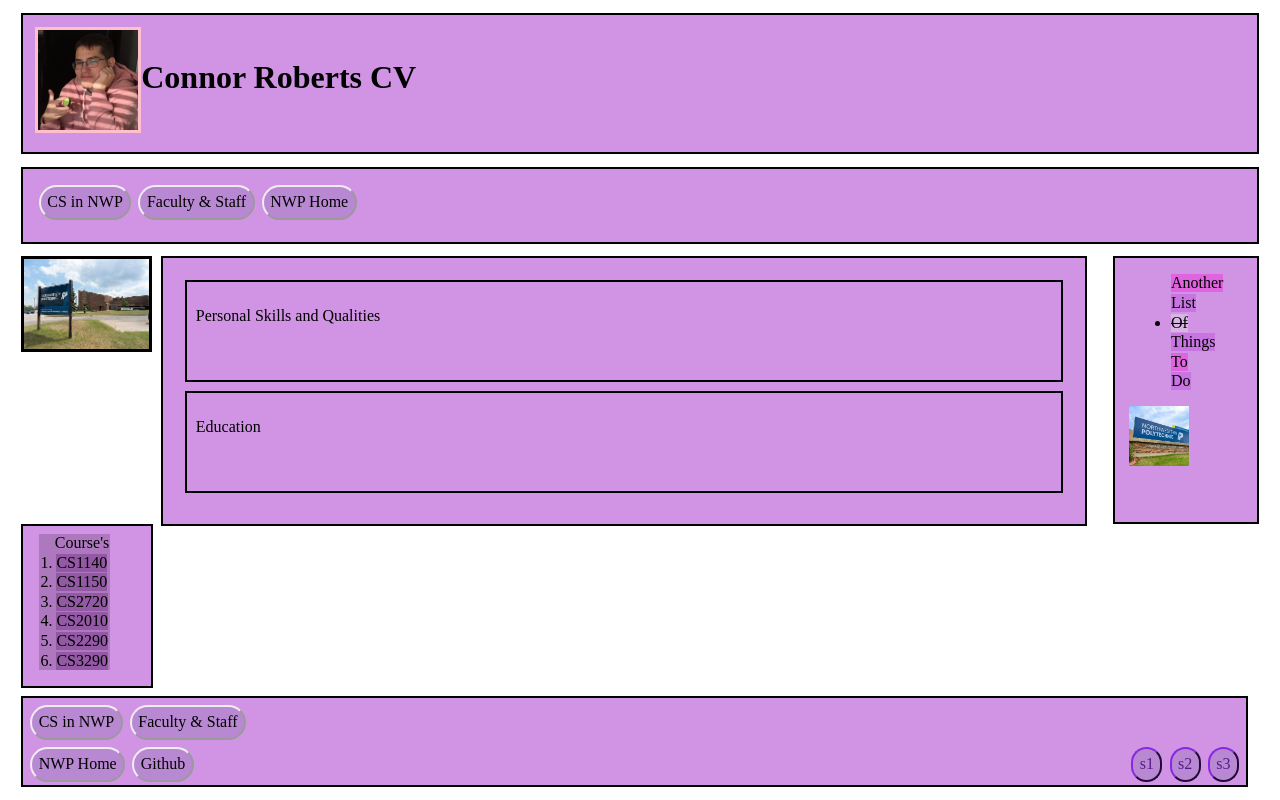
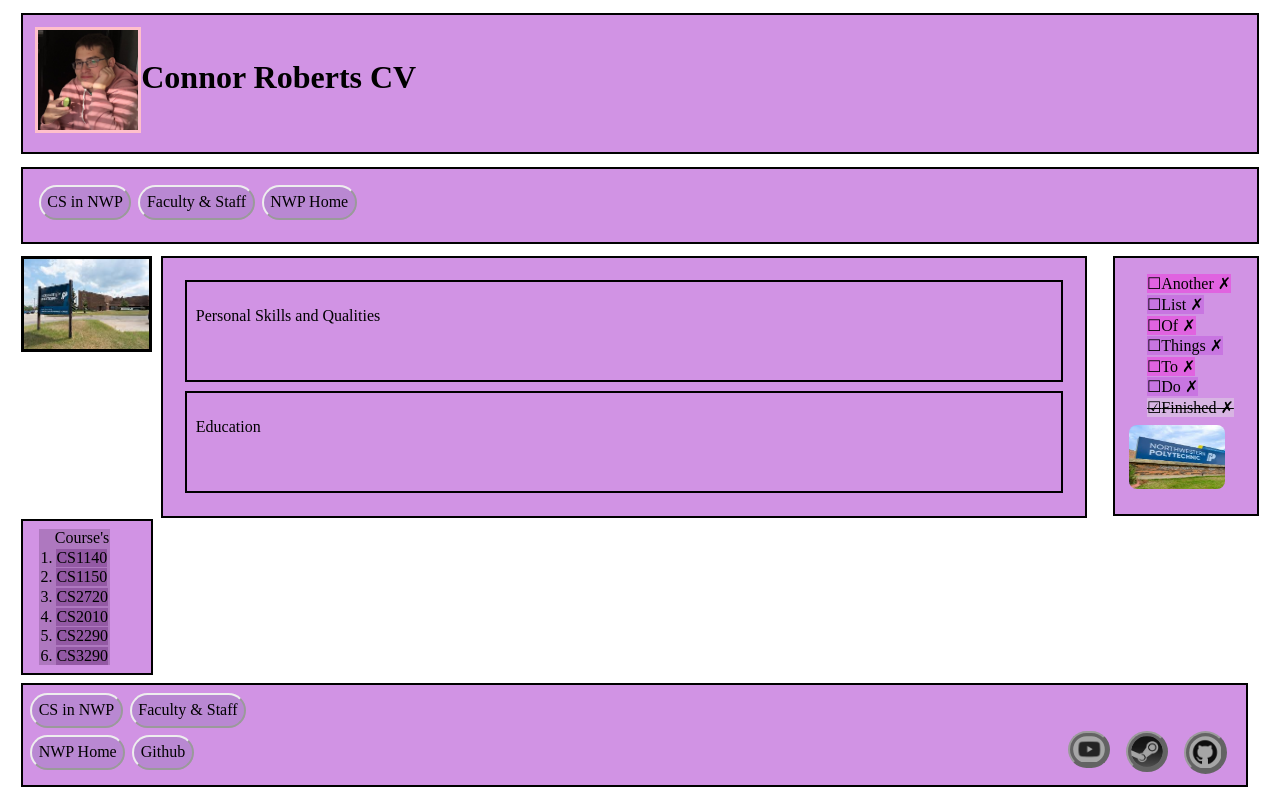
Before and after one commit to ConnorQR/cs3990w26_Roberts, a plain HTML site: page index.html in a window 1280 px wide. Drawn offline with Linux system fonts and the light colour scheme.

Commit message:
Done. all thats left is word vomit

```diff
--- a/Styles/styles.css
+++ b/Styles/styles.css
@@ -37,12 +37,21 @@ header{
   margin-left: 1%;
   padding-left: 1em;
   padding-top: 0.5em;
-  bottom: 7em;
+  bottom: 7.8em;
   width: 7em;
-  height: 9.5em;
+  height: 9em;
   border-width: 2px;
   border-style: solid;
   background-color: rgb(209, 147, 228);
+}
+
+.ToDoList{
+  text-decoration: none;
+  margin-right: 1em;
+  margin-bottom: 0.5em;
+  width: fit-content;
+  padding-left: 1em;
+  padding-right: 0;
 }
 
 .listed{
@@ -72,13 +81,13 @@ header{
   background-color: rgb(216, 181, 227) !important;
   width: fit-content;
   text-decoration: line-through;
-  list-style: url(Image/done.png);
+  list-style: none;
 }
 
 .Aside3{
   float: right;
   width: 8em;
-  height: 16.5em;
+  height: 16em;
   border-width: 2px;
   border-style: solid;
   background-color: rgb(209, 147, 228);
@@ -97,7 +106,7 @@ header{
 .MainContent{
   width: 56em;
   float: left;
-  height: 15em;
+  height: 14.5em;
   display: block;
   border-width: 2px;
   border-style: solid;
@@ -137,6 +146,7 @@ header{
   border-width: 2px;
   border-style: solid;
   padding: 0.3%;
+  padding-bottom: 1em;
   background-color: rgb(209, 147, 228);
 }
 
@@ -154,25 +164,34 @@ header{
 
 .left:hover{
   background-color: rgb(129, 74, 180);
+  text-decoration: overline;
 }
 
 .right{
   float: right;
   border-width: 2px;
   border-style: outset;
-  margin: 0.3%;
   border-radius: 100px;
   text-decoration: none;
-  padding: 0.4em;
-  background-color: rgb(185, 136, 210);
+  padding: 0.2em;
+  margin-right: 1em;
+  width: 2em;
+  background-color: rgb(185, 136, 210);;
+  filter: grayscale(100%) brightness(65%);
 }
 
 .right:hover{
-  background-color: rgb(129, 74, 180);
+  filter: grayscale(0%);
 }
 
 p {
   color: rgb(0, 0, 0);
+}
+
+.A3P{
+  border-radius: 8px;
+  width: 6em;
+  height: 4em;
 }
 
 img.me{
@@ -181,3 +200,19 @@ img.me{
   float: left;
   clear: both;
 }
+
+.listedc::after,
+.listede::after,
+.listedo::after{
+  content:" \2717";
+}
+
+.listede::before,
+.listedo::before{
+  content:" \2610";
+}
+
+
+.listedc::before{
+  content:" \2611";
+}
--- a/index.html
+++ b/index.html
@@ -58,13 +58,14 @@
   </div>
 
   <div class="Aside3">
-    <ul>
+    <ul class="ToDoList">
       <li class="listede">Another</li>
       <li class="listedo">List</li>
-      <li class="listedc">Of</li>
+      <li class="listede">Of</li>
       <li class="listedo">Things</li>
       <li class="listede">To</li>
       <li class="listedo">Do</li>
+      <li class="listedc">Finished</li>
     </ul>
     <a href="https://www.nwpolytech.ca"><img src="Images/NWP.jpg" Alt="A photo of NWP" class="A3P"
     width="60em" height="60em"/></a>
@@ -96,9 +97,10 @@
         <div style="clear: both;"></div>
         <a href="https://www.nwpolytech.ca" title="NWP Home" class="left"> NWP Home</a>
         <a href="https://github.com/ConnorQR" title="My Github Page" class="left"> Github</a>
-        <a href="" title="social3" class="right">s3</a>
-        <a href="" title="social2" class="right">s2</a>
-        <a href="" title="social1" class="right">s1</a>
+        <a href="https://github.com/ConnorQR"><img src="Images/Github.png" title="Github" class="right"></a>
+        <a href="https://store.steampowered.com/"><img src="Images/Steam.jpg" title="Steam" class="right"></a>
+        <a href="https://www.youtube.com/"><img src="Images/Youtube.png" title="Youtube" class="right"></a>
+
 
   </div>
 </html>
```
Also changed, not shown: Images/Github.png (added), Images/Steam.jpg (added), Images/Youtube.png (added).
